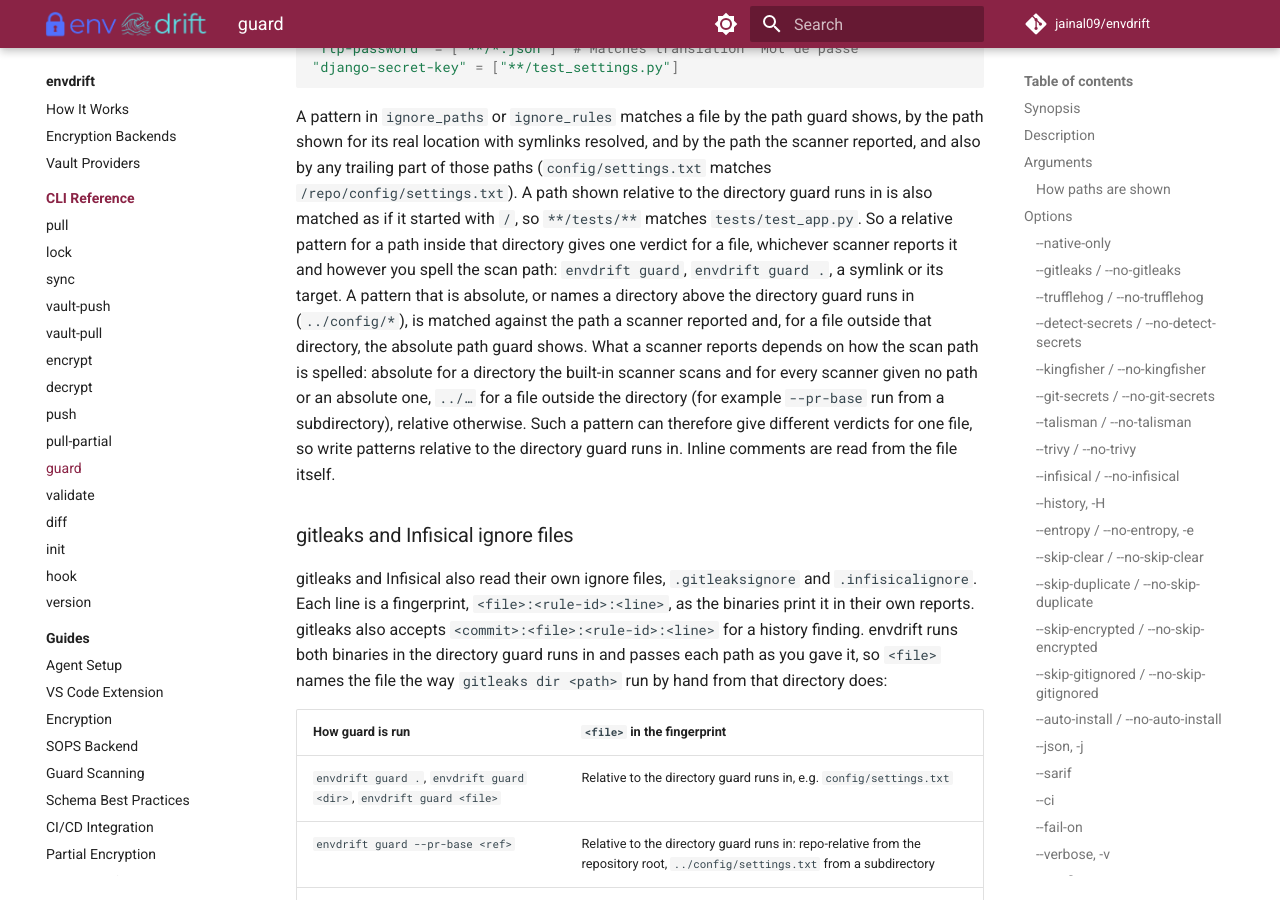
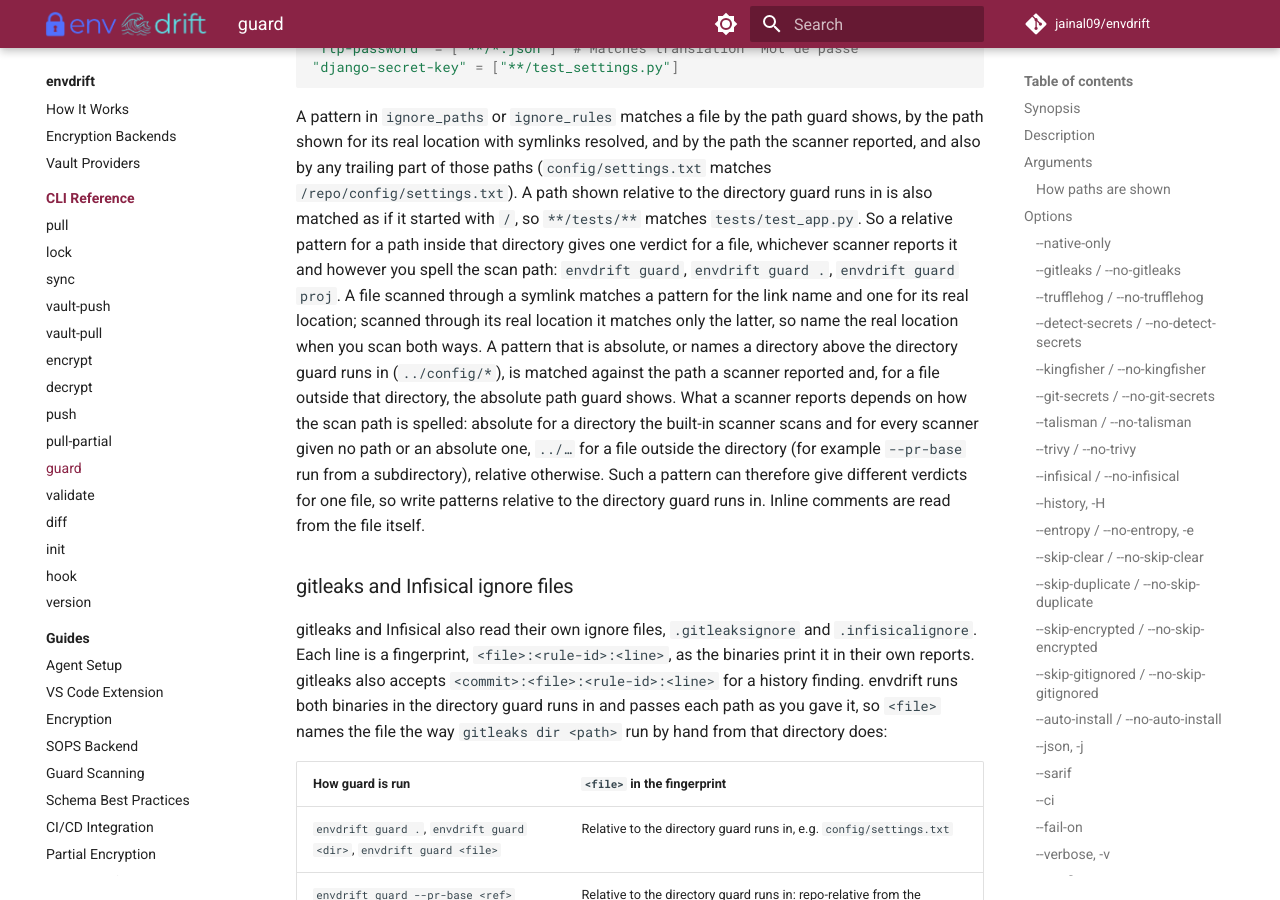
Before and after one commit to jainal09/envdrift, an MkDocs documentation site: the page built from docs/cli/guard.md, in a window 1280 px wide and 900 px high, scrolled down 14975 px. Built offline with MkDocs 1.6.1 and Material for MkDocs 9.7.7, drawn with Linux system fonts in a browser that asks for light colours; comment, search, counter and statistics services are not loaded.

Commit message:
test(scanner): scope the #859 xfail and state the symlink ignore rule exactly
- The xfail for #859 now accepts only an AssertionError, and a run that produced no JSON, no
  scanner result or a scanner error fails the test instead of passing as the expected failure.
- docs/cli/guard.md no longer promises one verdict for a symlink and its target: a file scanned
  through a symlink matches a pattern for the link name or its real location, a file scanned
  through its real location only the latter.

Co-Authored-By: Claude Sonnet 5.5 <noreply@anthropic.com>
Claude-Session: https://claude.ai/code/session_015t5xQ3d6X4RCFUakwDh9CE

```diff
--- a/docs/cli/guard.md
+++ b/docs/cli/guard.md
@@ -676,7 +676,9 @@ any trailing part of those paths (`config/settings.txt` matches `/repo/config/se
 shown relative to the directory guard runs in is also matched as if it started with `/`, so
 `**/tests/**` matches `tests/test_app.py`. So a relative pattern for a path inside that directory
 gives one verdict for a file, whichever scanner reports it and however you spell the scan path:
-`envdrift guard`, `envdrift guard .`, a symlink or its target. A pattern that is absolute, or names a
+`envdrift guard`, `envdrift guard .`, `envdrift guard proj`. A file scanned through a symlink matches a
+pattern for the link name and one for its real location; scanned through its real location it matches
+only the latter, so name the real location when you scan both ways. A pattern that is absolute, or names a
 directory above the directory guard runs in (`../config/*`), is matched against the path a scanner
 reported and, for a file outside that directory, the absolute path guard shows. What a scanner reports
 depends on how the scan path is spelled: absolute for a directory the built-in scanner scans and for
```
Also changed, not shown: 1 other file.
